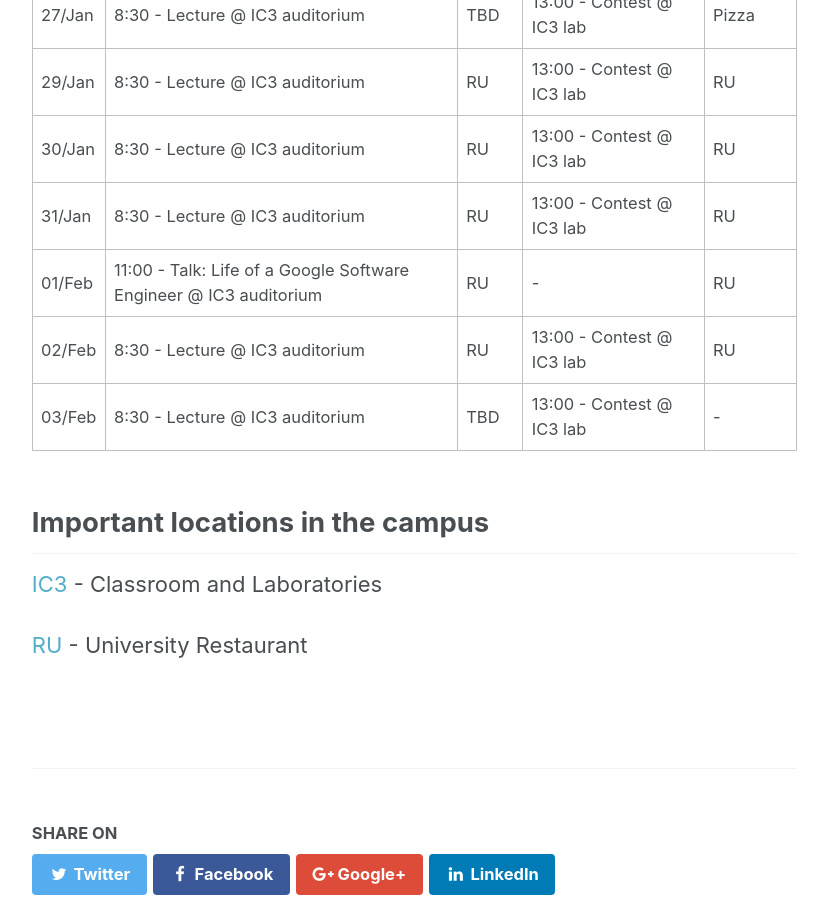
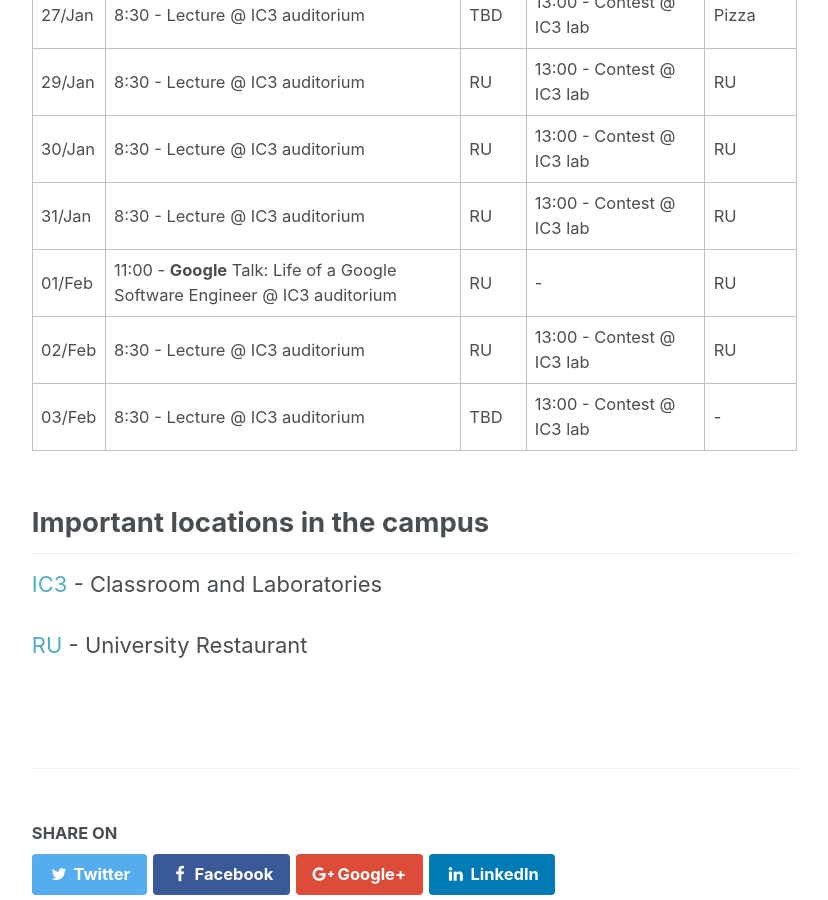
Before and after one commit to rjazevedo/BrazilianICPCSummerSchool2018, a Jekyll site: the page built from schedule.md, in a window 1280 px wide and 900 px high, scrolled down 1205 px. Shown: the whole window, without its empty margins (252-1080 px from the left). Built offline with Jekyll 4.4.1, drawn with Linux system fonts in a browser that asks for light colours.

Commit message:
included Google Talk

```diff
--- a/schedule.md
+++ b/schedule.md
@@ -27,7 +27,7 @@ The table bellow show our preliminary schedule:
 |29/Jan|8:30 - Lecture @ IC3 auditorium|RU|13:00 - Contest @ IC3 lab|RU|
 |30/Jan|8:30 - Lecture @ IC3 auditorium|RU|13:00 - Contest @ IC3 lab|RU|
 |31/Jan|8:30 - Lecture @ IC3 auditorium|RU|13:00 - Contest @ IC3 lab|RU|
-|01/Feb|11:00 - Talk: Life of a Google Software Engineer @ IC3 auditorium|RU|-|RU|
+|01/Feb|11:00 - **Google** Talk: Life of a Google Software Engineer @ IC3 auditorium|RU|-|RU|
 |02/Feb|8:30 - Lecture @ IC3 auditorium|RU|13:00 - Contest @ IC3 lab|RU|
 |03/Feb|8:30 - Lecture @ IC3 auditorium|TBD|13:00 - Contest @ IC3 lab|-|
 
```
